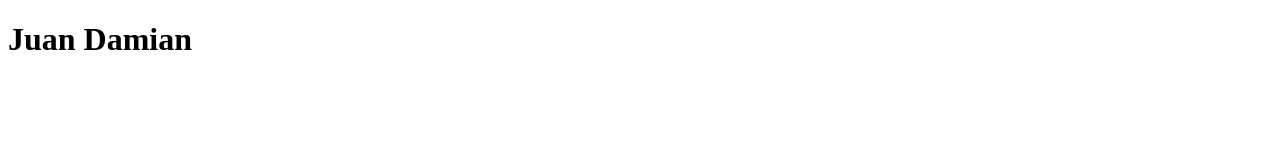
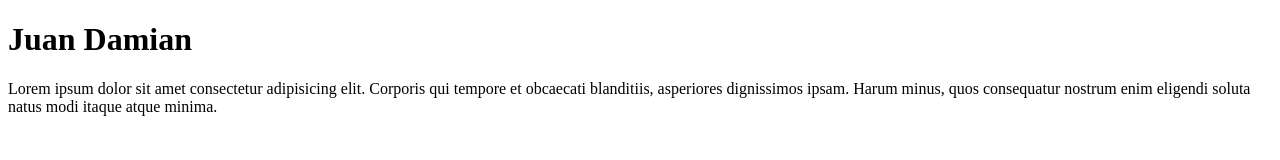
Before and after one commit to damianjuan/Void, a plain HTML site: page index.html in a window 1280 px wide. Drawn offline with Linux system fonts and the light colour scheme.

Commit message:
added lorem paragraph

```diff
--- a/index.html
+++ b/index.html
@@ -7,5 +7,6 @@
 </head>
 <body>
     <h1>Juan Damian</h1>
+    <p>Lorem ipsum dolor sit amet consectetur adipisicing elit. Corporis qui tempore et obcaecati blanditiis, asperiores dignissimos ipsam. Harum minus, quos consequatur nostrum enim eligendi soluta natus modi itaque atque minima.</p>
 </body>
 </html>
```
